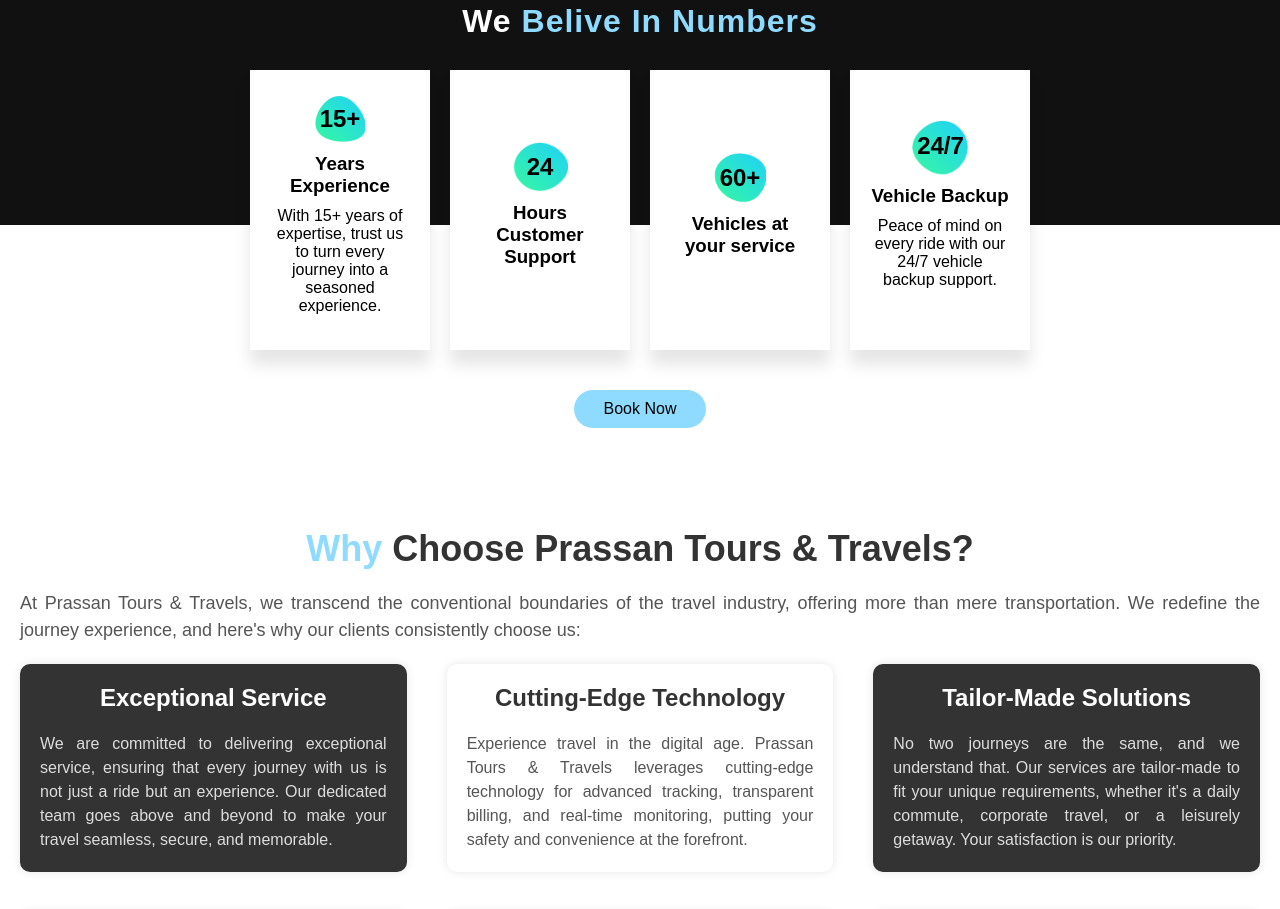
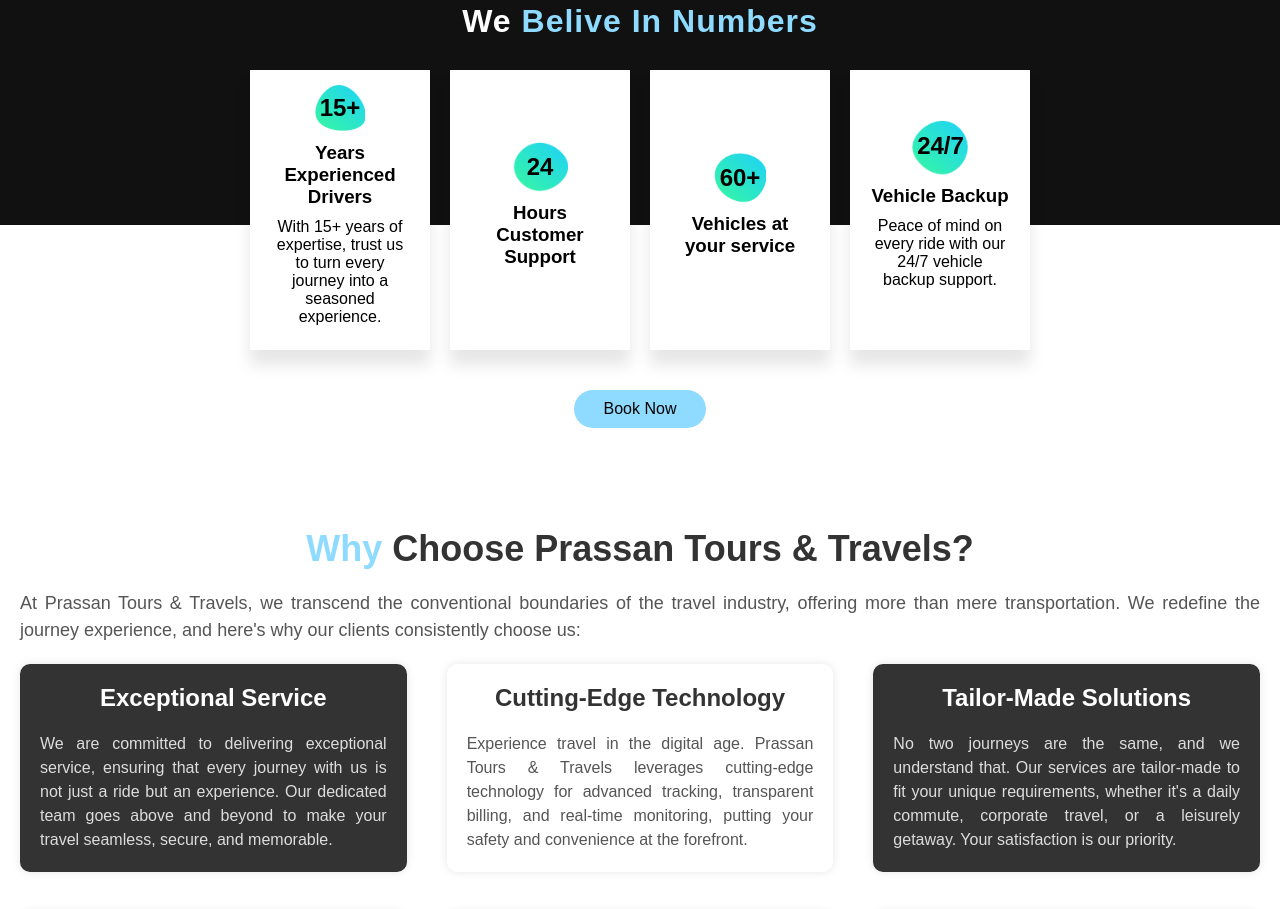
Before and after one commit to Lingam-Harshavardhan/PTT, a plain HTML site: page about.html in a window 1280 px wide. Shown: the part 1088-1997 px from the top of the page. Drawn offline with nearby package versions, Linux system fonts and the light colour scheme.

Commit message:
Update about.html

```diff
--- a/about.html
+++ b/about.html
@@ -74,7 +74,7 @@
     <div class="numberCards reveal">
         <div class="numCard">
             <h2>15+</h2>
-            <h3>Years Experience</h3>
+            <h3>Years Experienced Drivers</h3>
             <p>With 15+ years of expertise, trust us to turn every journey into a seasoned experience.</p>
         </div>
         <div class="numCard">
```
